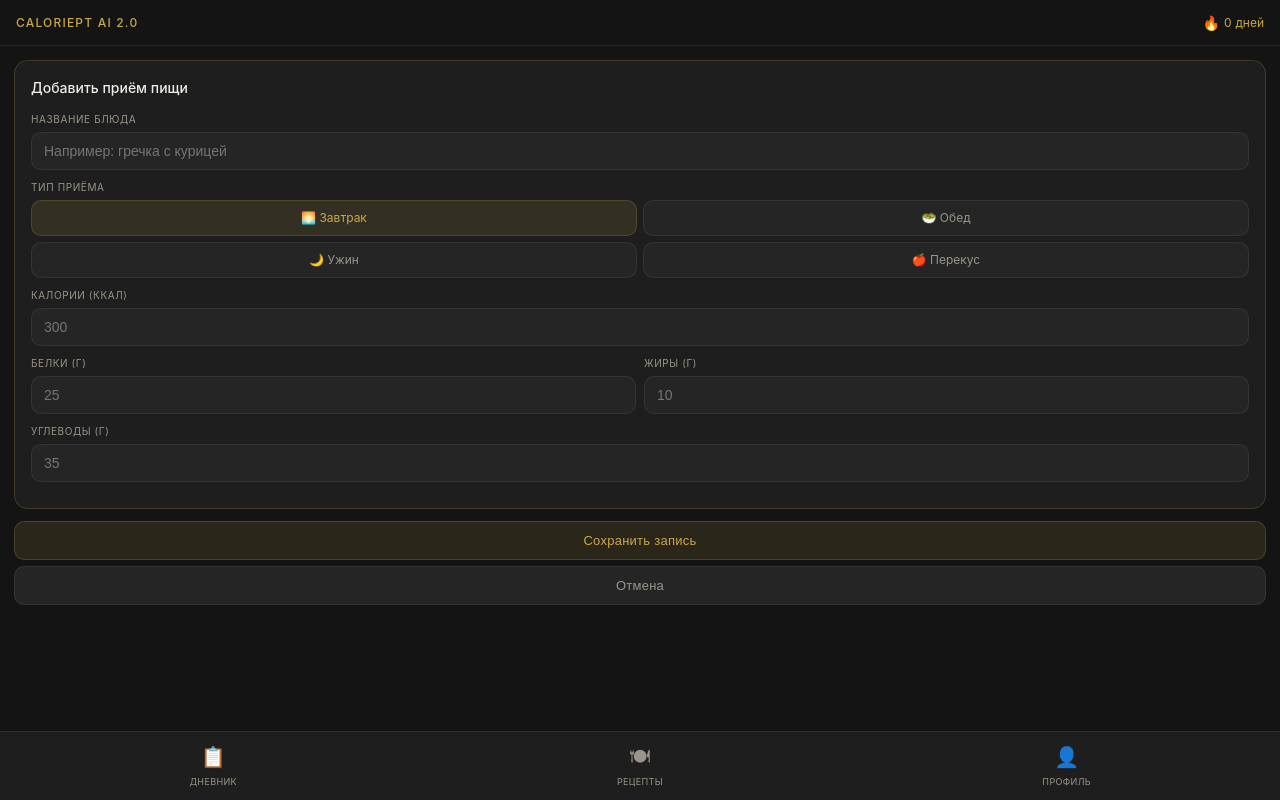
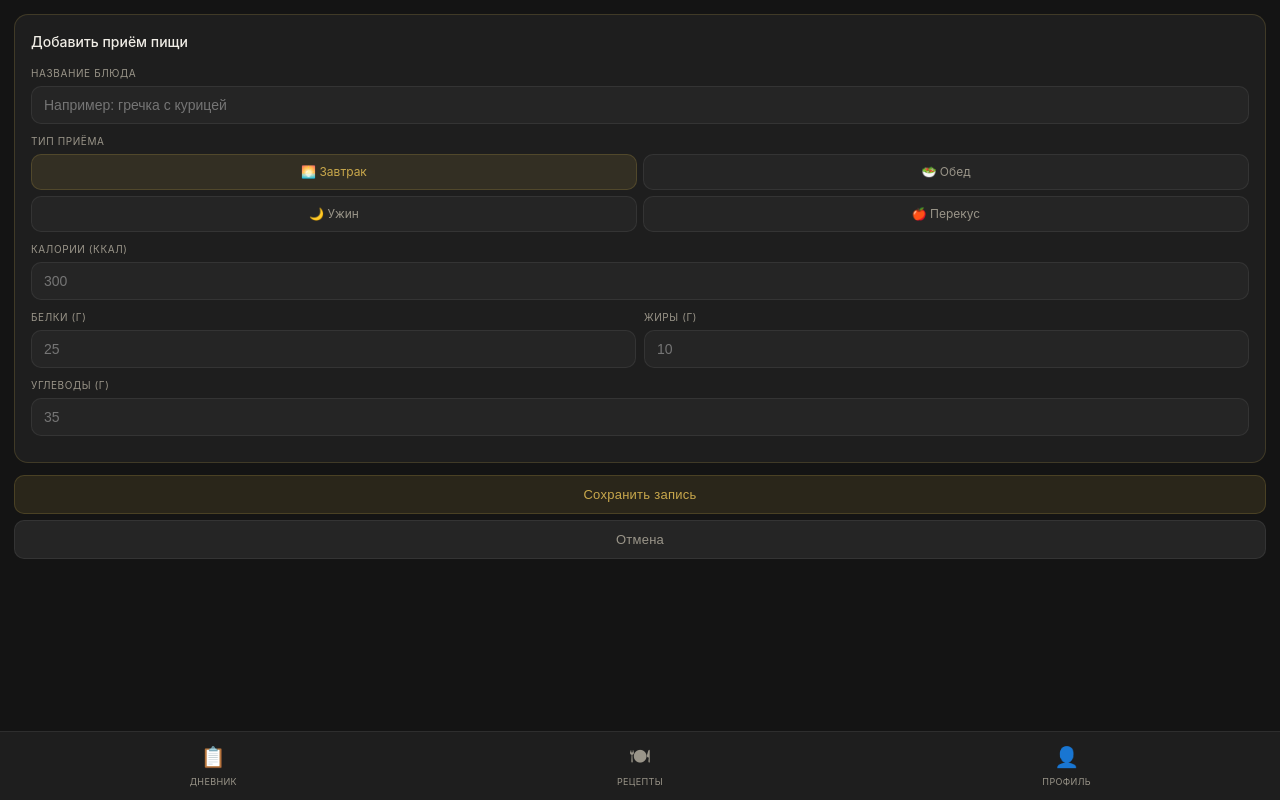
Before and after one commit to dmitriyn684-pixel/caloriept, a plain HTML site: page webapp.html in a window 1280 px wide. Both pictures are taken after a click on the element "+ Добавить". Drawn offline with Linux system fonts and the light colour scheme; a script that the page names is missing.

Commit message:
fix: add food form as overlay

```diff
--- a/webapp.html
+++ b/webapp.html
@@ -134,6 +134,8 @@ body{background:var(--bg);color:var(--text);font-family:-apple-system,BlinkMacSy
 /* TOAST */
 .toast{position:fixed;bottom:80px;left:50%;transform:translateX(-50%);background:var(--bg3);border:0.5px solid var(--gold-border);color:var(--text);font-size:12px;padding:8px 16px;border-radius:20px;z-index:999;opacity:0;transition:opacity 0.3s;pointer-events:none;white-space:nowrap}
 .toast.show{opacity:1}
+#page-add { display: none; position: fixed; top: 0; left: 0; right: 0; bottom: 70px; background: var(--bg); overflow-y: auto; padding: 14px; z-index: 200; }
+#page-add.active { display: block }
 </style>
 </head>
 <body>
```
